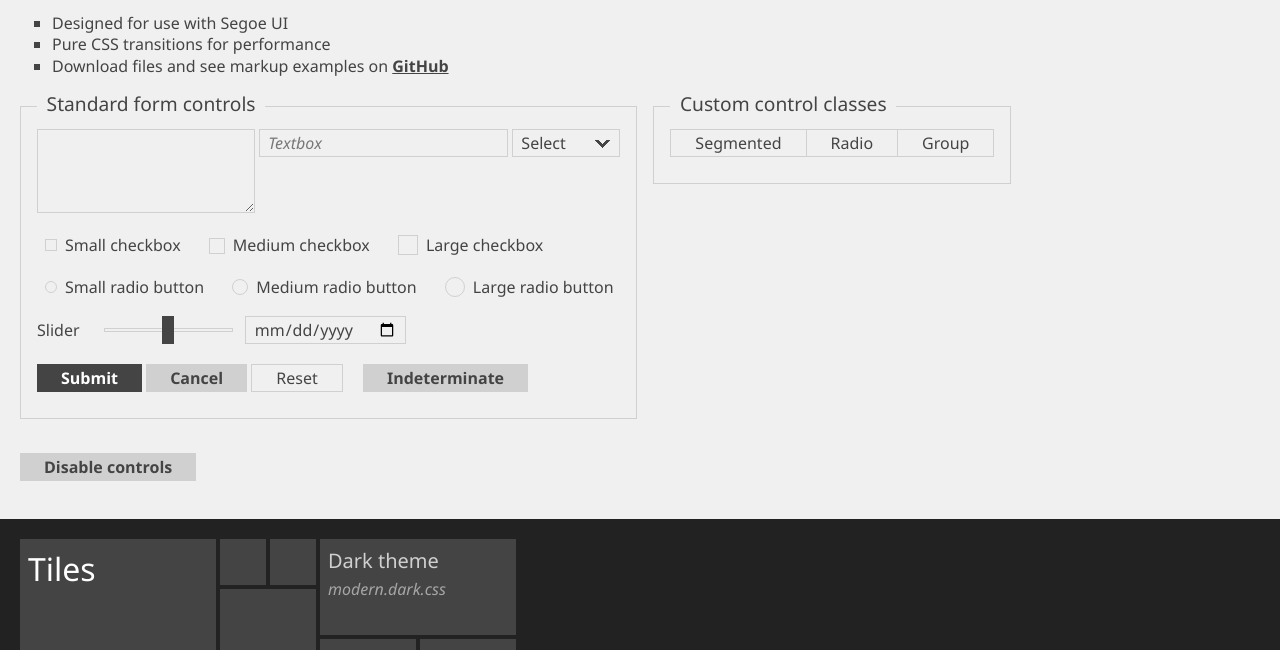
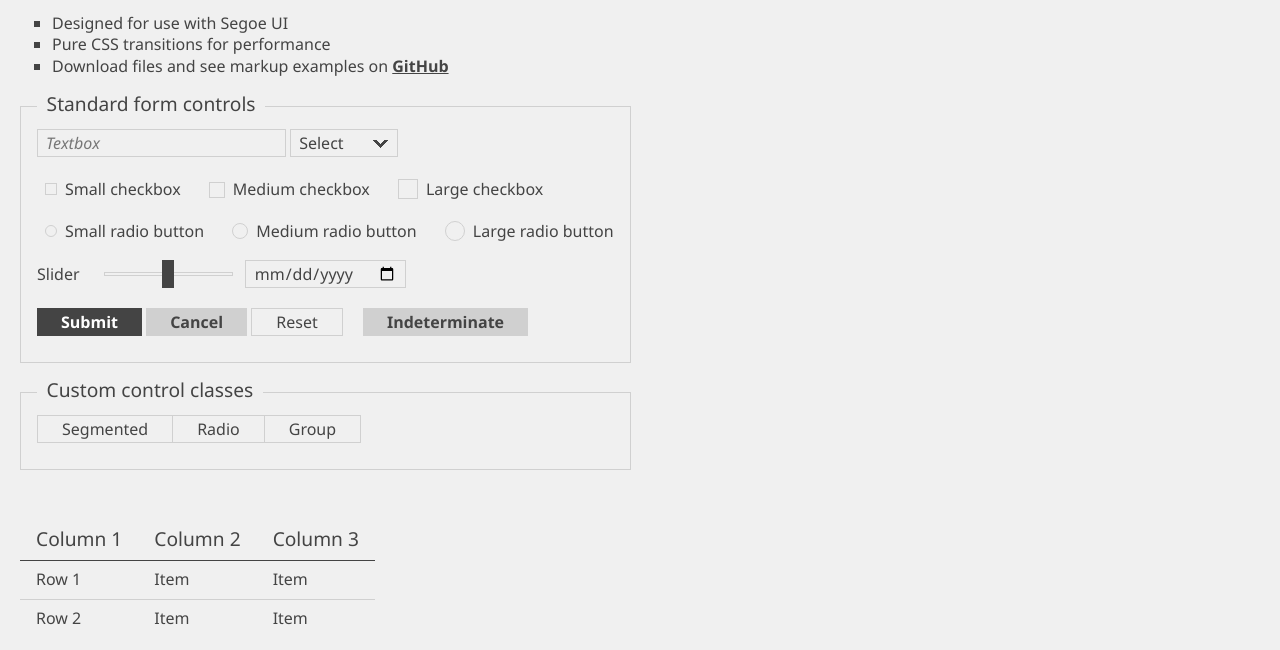
Before and after one commit to RiceGnat/web-resources, a website: page modern/index.html in a window 1280 px wide. Shown: the part 302-952 px from the top of the page. Drawn offline with nearby package versions, Linux system fonts and the light colour scheme.

Commit message:
table formatting and container class

```diff
--- a/modern/index.html
+++ b/modern/index.html
@@ -104,7 +104,6 @@
             <fieldset class="controls">
               <legend>Standard form controls</legend>
               <div class="row">
-                <textarea></textarea>
                 <input type="text" placeholder="Textbox" />
                 <select>
                   <option>
@@ -145,8 +144,6 @@
                 <input type="button" id="toggleIndeterminate" value="Indeterminate" />
               </div>
             </fieldset>
-          </div>
-          <div class="row">
             <fieldset>
               <legend>Custom control classes</legend>
               <div class="row">
@@ -162,6 +159,29 @@
             </fieldset>
           </div>
         </form>
+      </div>
+      <div class="row">
+        <table>
+          <thead>
+            <tr>
+              <th>Column 1</th>
+              <th>Column 2</th>
+              <th>Column 3</th>
+            </tr>
+          </thead>
+          <tbody>
+            <tr>
+              <td>Row 1</td>
+              <td>Item</td>
+              <td>Item</td>
+            </tr>
+            <tr>
+              <td>Row 2</td>
+              <td>Item</td>
+              <td>Item</td>
+            </tr>
+          </tbody>
+        </table>
       </div>
       <div class="row">
         <button type="button" id="toggleDisabled">Disable controls</button>
--- a/modern/scss/_classes.scss
+++ b/modern/scss/_classes.scss
@@ -146,6 +146,10 @@
     user-select: none;
   }
 
+  .container {
+    position: relative;
+  }
+
   .block {
     display: block;
   }
--- a/modern/scss/_colors.scss
+++ b/modern/scss/_colors.scss
@@ -200,6 +200,16 @@ $active: lighten($secondary, 20%) !default;
         border-color: $primary-alt;
       }
 
+      table {
+        th {
+          border-color: $on-primary;
+        }
+
+        td {
+          border-color: $primary-alt;
+        }
+      }
+
       .segmented-radio-group {
         label {
           background-color: $primary;
--- a/modern/scss/modern.scss
+++ b/modern/scss/modern.scss
@@ -287,7 +287,7 @@
 
   fieldset {
     border-width: $control-border;
-    margin: 0;
+    margin: 0 0 1em 0;
     padding: 0.5em 1em;
 
     legend {
@@ -299,6 +299,25 @@
     }
   }
 
+  table {
+    border-spacing: 0;
+    border-collapse: collapse;
+
+    th, td {
+      padding: 0.5rem 1rem;
+    }
+
+    th {
+      font-size: 120%;
+      font-weight: 300;
+      border-bottom: $control-border solid;
+    }
+
+    td {
+      border-top: $control-border solid;
+    }
+  }
+
   @include modern-classes;
 }
 
```
Also changed, not shown: modern/css/modern.css, modern/css/modern.dark.css, 2 other files.
